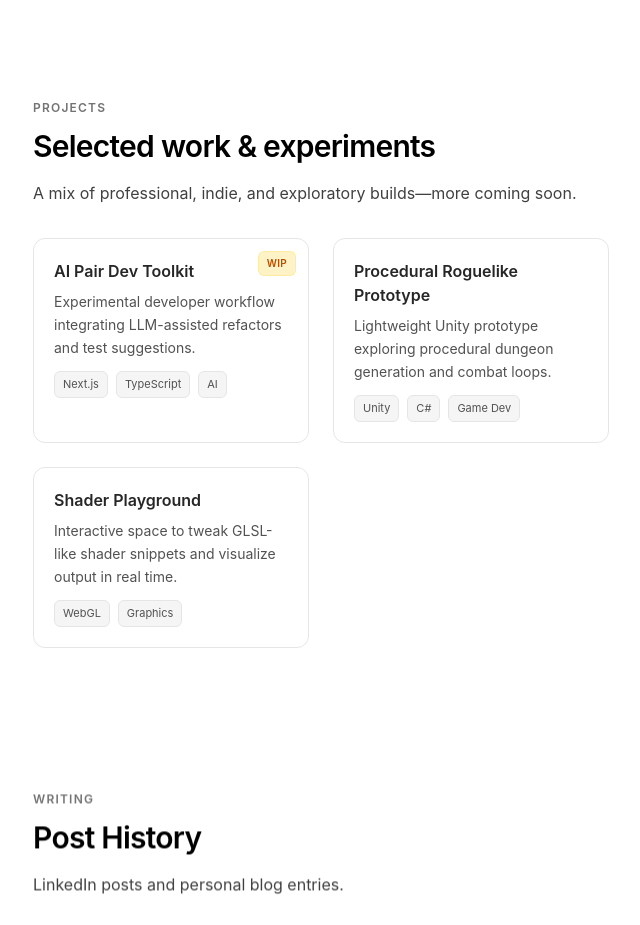
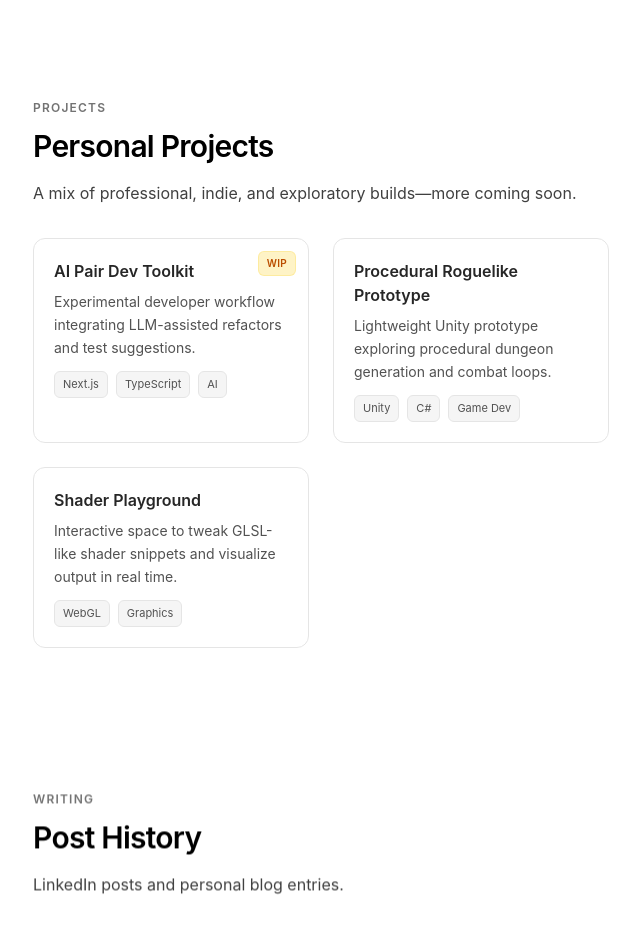
Before and after one commit to OmniAshley/portfolio-starter-kit, a Next.js app: page / in a window 1280 px wide. Shown: the part 2540-3465 px from the top of the page, without its empty margins (319-959 px from the left). Built offline with nearby package versions, Linux system fonts and the light colour scheme.

Commit message:
refactor: updated "Projects" section

```diff
--- a/app/page.tsx
+++ b/app/page.tsx
@@ -96,7 +96,7 @@ export default function Page() {
       <Section
         id="projects"
         eyebrow="Projects"
-        title="Selected work & experiments"
+        title="Personal Projects"
         description="A mix of professional, indie, and exploratory builds—more coming soon."
       >
         <ProjectsGrid />
```
